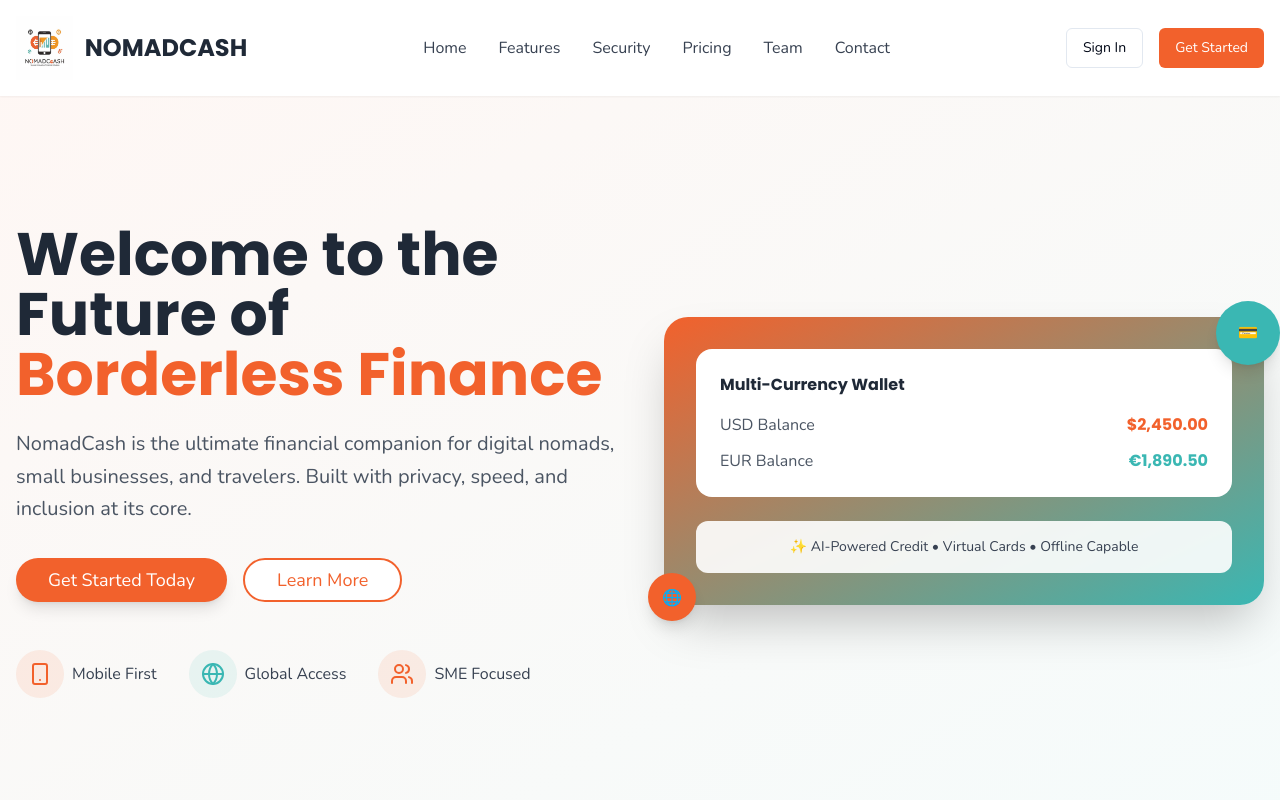
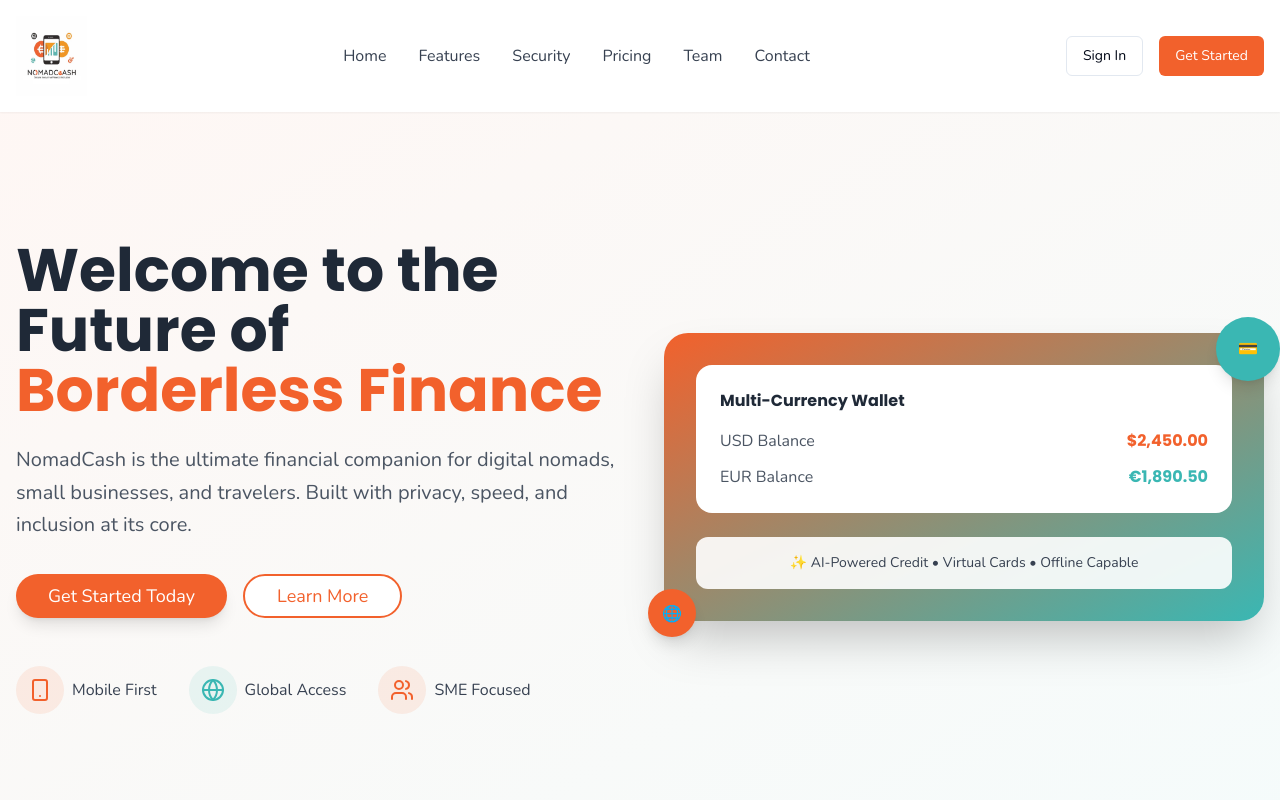
Before and after one commit to FinVital/nomadcash-fintech-freedom-34, a React (Vite) app: page / in a window 1280 px wide. Shown: the top 800 px of the page. Built offline with nearby package versions, Linux system fonts and the light colour scheme.

Commit message:
Remove NomadCash from header and increase logo size
- Removed the "NOMADCASH" text from the header.
- Increased the logo size for better visibility.

```diff
--- a/src/components/Header.tsx
+++ b/src/components/Header.tsx
@@ -1,3 +1,4 @@
+
 import { useState } from 'react';
 import { Button } from '@/components/ui/button';
 import { Menu, X } from 'lucide-react';
@@ -9,15 +10,12 @@ const Header = () => {
     <header className="bg-white shadow-sm sticky top-0 z-50">
       <div className="container mx-auto px-4 py-4">
         <div className="flex items-center justify-between">
-          <div className="flex items-center space-x-3">
+          <div className="flex items-center">
             <img
               src="/lovable-uploads/a5769cde-4cad-4d78-9cf0-2f156e81a62b.png"
               alt="NomadCash Logo"
-              className="h-16 w-auto"
+              className="h-20 w-auto"
             />
-            <h1 className="text-2xl font-poppins font-bold text-gray-800">
-              NOMADCASH
-            </h1>
           </div>
 
           {/* Desktop Navigation */}
```
